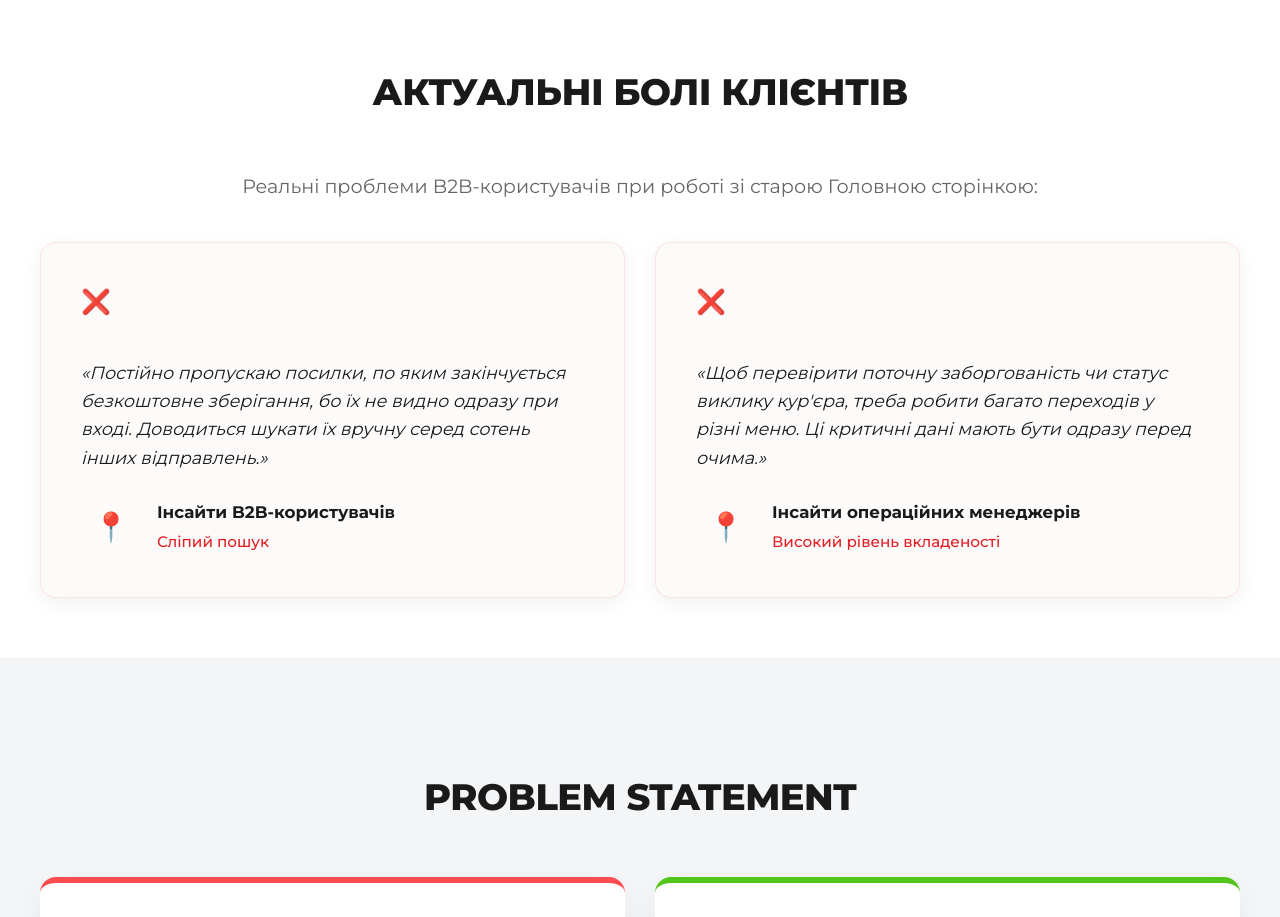
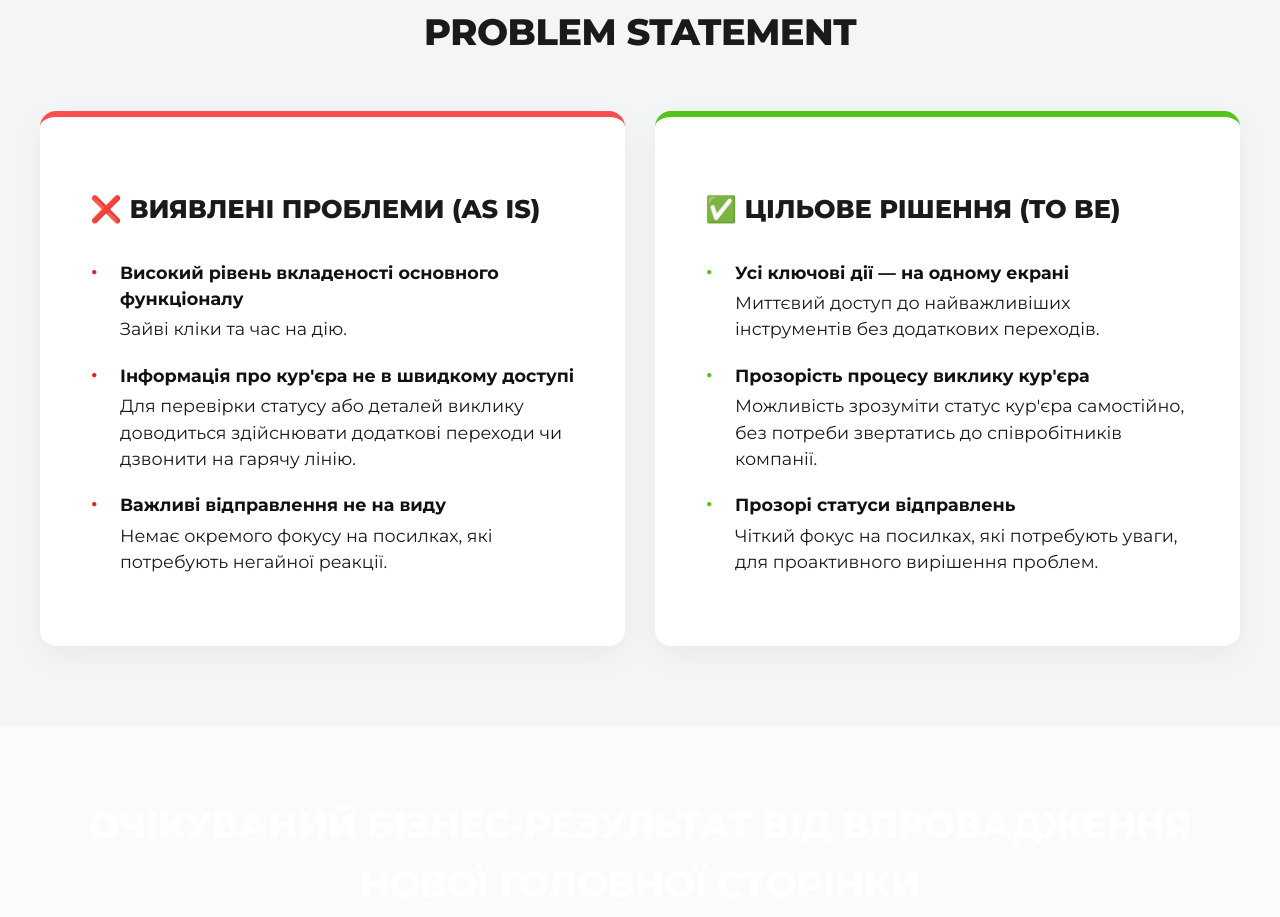
Before and after one commit to Alex2909q/rs-holovnastorinka, a plain HTML site: page index.html in a window 1280 px wide. Shown: the part 1383-2300 px from the top of the page. Drawn offline with Linux system fonts and the light colour scheme.

Commit message:
Remove pains section, reduce padding, update stats title

```diff
--- a/index.html
+++ b/index.html
@@ -45,42 +45,7 @@
         </div>
     </section>
 
-    <section class="customer-pains-section" style="padding-top: 80px;">
-        <div class="container">
-            <div class="reviews-header text-center" style="margin-bottom: 40px; text-align: center;">
-                <h2 class="section-title text-dark">Актуальні болі клієнтів</h2>
-                <p style="font-size: 1.2rem; color: #666;">Реальні проблеми B2B-користувачів при роботі зі старою Головною сторінкою:</p>
-            </div>
 
-            <div class="reviews-grid pain-grid">
-                <!-- Карточка 1 -->
-                <div class="review-card pain-card">
-                    <div class="stars crosses">❌</div>
-                    <p class="review-text"><em>«Постійно пропускаю посилки, по яким закінчується безкоштовне зберігання, бо їх не видно одразу при вході. Доводиться шукати їх вручну серед сотень інших відправлень.»</em></p>
-                    <div class="author-info customer-info">
-                        <div class="avatar" style="background: transparent; color: var(--np-red); font-size: 1.8rem;">📍</div>
-                        <div class="info-text">
-                            <strong>Інсайти B2B-користувачів</strong>
-                            <span class="customer-volume" style="display: block; font-size: 0.95rem; font-weight: 500; color: var(--np-red); margin-top: 4px;">Сліпий пошук</span>
-                        </div>
-                    </div>
-                </div>
-
-                <!-- Карточка 2 -->
-                <div class="review-card pain-card">
-                    <div class="stars crosses">❌</div>
-                    <p class="review-text"><em>«Щоб перевірити поточну заборгованість чи статус виклику кур'єра, треба робити багато переходів у різні меню. Ці критичні дані мають бути одразу перед очима.»</em></p>
-                    <div class="author-info customer-info">
-                        <div class="avatar" style="background: transparent; color: var(--np-red); font-size: 1.8rem;">📍</div>
-                        <div class="info-text">
-                            <strong>Інсайти операційних менеджерів</strong>
-                            <span class="customer-volume" style="display: block; font-size: 0.95rem; font-weight: 500; color: var(--np-red); margin-top: 4px;">Високий рівень вкладеності</span>
-                        </div>
-                    </div>
-                </div>
-            </div>
-        </div>
-    </section>
 
     <section id="problem-statement" class="comparison-section">
         <div class="container">
@@ -108,11 +73,10 @@
         </div>
     </section>
 
-    <section class="stats-section" style="padding: 80px 0; background: #fdfafa;">
+    <section class="stats-section" style="padding: 40px 0; background: #fdfafa;">
         <div class="container">
-            <div class="reviews-header text-center" style="margin-bottom: 50px;">
-                <h3 class="section-title text-dark">Метрики ефективності</h3>
-                <p style="font-size: 1.2rem; color: #666;">Очікуваний бізнес-результат від впровадження нової Головної сторінки:</p>
+            <div class="reviews-header text-center" style="margin-bottom: 40px;">
+                <h2 class="section-title text-dark" style="margin-bottom: 0;">Очікуваний бізнес-результат від впровадження нової Головної сторінки</h2>
             </div>
 
             <div class="stats-grid mb-60" style="display: grid; grid-template-columns: repeat(3, 1fr); gap: 20px;">
--- a/styles.css
+++ b/styles.css
@@ -6,7 +6,7 @@
 
 body { font-family: 'Montserrat', sans-serif; margin: 0; color: var(--dark); line-height: 1.6; overflow-x: hidden; }
 .container { max-width: 1200px; margin: 0 auto; padding: 0 20px; }
-.section { padding: 100px 0; }
+.section { padding: 50px 0; }
 .gray-bg { background: var(--gray); }
 .centered-text { text-align: center; }
 .justify-center { justify-content: center; }
@@ -277,7 +277,7 @@
 }
 
 /* Accordion */
-.faq-section { padding: 100px 0; }
+.faq-section { padding: 40px 0; }
 .accordion { max-width: 900px; margin: 0 auto; }
 .accordion-item { background: white; margin-bottom: 12px; border-radius: 8px; overflow: hidden; box-shadow: 0 4px 12px rgba(0,0,0,0.04); }
 .accordion-header { width: 100%; padding: 22px; display: flex; justify-content: space-between; align-items: center; cursor: pointer; border: none; font-weight: 700; text-align: left; background: none; font-family: inherit; font-size: 1.05rem; }
@@ -477,7 +477,7 @@
 /* --- Interactive Demo Section --- */
 /* Vision Quote Section */
 .vision-quote-section {
-    padding: 80px 0 40px;
+    padding: 40px 0 20px;
     background: #f8f9fa; /* slightly different from white */
 }
 
```
